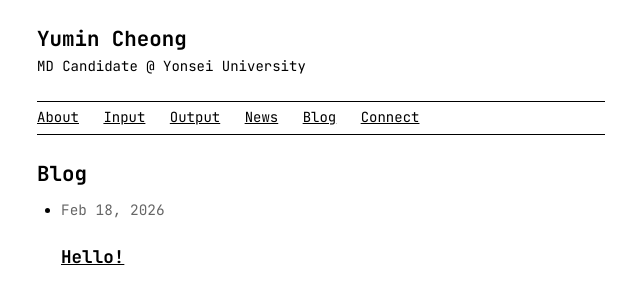
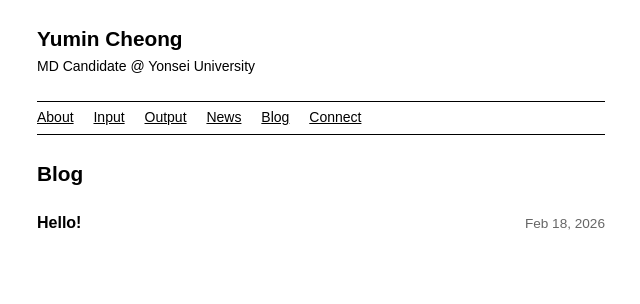
Before and after one commit to yumin-c/yumin-c.github.io, a Jekyll site: the page built from blog/index.html, in a window 1280 px wide. Shown: the top 304 px of the page, without its empty margins (319-959 px from the left). Built offline with Jekyll 4.4.1, drawn with Linux system fonts in a browser that asks for light colours; some web fonts are replaced.

Commit message:
minor changes

```diff
--- a/_layouts/default.html
+++ b/_layouts/default.html
@@ -1,31 +1,36 @@
 <!doctype html>
 <html lang="en">
+
 <head>
   <meta charset="utf-8">
   <title>{{ page.title }} - {{ site.title }}</title>
   <meta name="description" content="{{ site.description }}">
   <meta name="viewport" content="width=device-width, initial-scale=1">
   <link href="https://fonts.googleapis.com/css2?family=JetBrains+Mono:wght@400;700&display=swap" rel="stylesheet">
-  <link rel="stylesheet" href="{{ "/assets/css/main.css" | relative_url }}">
+  <link href="https://fonts.googleapis.com/css2?family=Libertinus+Sans:ital,wght@0,400;0,700;1,400&display=swap"
+    rel="stylesheet">
+  <link rel="stylesheet" href="{{ '/assets/css/main.css' | relative_url }}">
   {% feed_meta %}
 </head>
+
 <body>
   <div class="title">{{ site.title }}</div>
   <div class="byline">{{ site.description }}</div>
   <div class="pages">
-    <a href="{{ "/" | relative_url }}">About</a>
-    <a href="{{ "/education.html" | relative_url }}">Input</a>
-    <a href="{{ "/publications.html" | relative_url }}">Output</a>
-    <a href="{{ "/news.html" | relative_url }}">News</a>
-    <a href="{{ "/blog/" | relative_url }}">Blog</a>
-    <a href="{{ "/contact.html" | relative_url }}">Connect</a>
+    <a href="{{ '/' | relative_url }}">About</a>
+    <a href="{{ '/education.html' | relative_url }}">Input</a>
+    <a href="{{ '/publications.html' | relative_url }}">Output</a>
+    <a href="{{ '/news.html' | relative_url }}">News</a>
+    <a href="{{ '/blog/' | relative_url }}">Blog</a>
+    <a href="{{ '/contact.html' | relative_url }}">Connect</a>
   </div>
 
   <div class="content">
     <article>
-        <h1>{{ page.title }}</h1>
-        {{ content }}
+      <h1>{{ page.title }}</h1>
+      {{ content }}
     </article>
   </div>
 </body>
+
 </html>
--- a/assets/css/main.css
+++ b/assets/css/main.css
@@ -6,10 +6,11 @@
 }
 
 @import url('https://fonts.googleapis.com/css2?family=JetBrains+Mono:wght@400;700&display=swap');
+@import url('https://fonts.googleapis.com/css2?family=Libertinus+Sans:ital,wght@0,400;0,700;1,400&display=swap');
 
 /* Base */
 body {
-  font-family: 'JetBrains Mono', monospace;
+  font-family: 'Libertinus Sans', sans-serif;
   line-height: 1.4;
   max-width: 600px;
   margin: 1.5rem auto;
@@ -31,18 +32,34 @@ a:hover {
 }
 
 /* Typography */
-h1, h2, h3, h4 {
-  font-family: 'JetBrains Mono', monospace;
+h1,
+h2,
+h3,
+h4 {
+  font-family: 'Libertinus Sans', sans-serif;
   font-weight: bold;
   margin: 1.5rem 0 0.75rem;
 }
 
-h1 { font-size: 1.3rem; }
-h2 { font-size: 1.1rem; }
-h3 { font-size: 1rem; }
-h4 { font-size: 1rem; }
+h1 {
+  font-size: 1.3rem;
+}
 
-p, ul, ol {
+h2 {
+  font-size: 1.1rem;
+}
+
+h3 {
+  font-size: 1rem;
+}
+
+h4 {
+  font-size: 1rem;
+}
+
+p,
+ul,
+ol {
   margin-bottom: 0.75rem;
 }
 
@@ -106,7 +123,8 @@ pre code {
 }
 
 /* Lists */
-ul, ol {
+ul,
+ol {
   padding-left: 1.5rem;
 }
 
@@ -128,7 +146,8 @@ table {
   margin: 0.75rem 0;
 }
 
-th, td {
+th,
+td {
   border: 1px solid #000;
   padding: 0.4rem 0.75rem;
   text-align: left;
@@ -160,9 +179,17 @@ dd {
 }
 
 /* Text Formatting */
-strong { font-weight: bold; }
-em { font-style: italic; }
-del { text-decoration: line-through; }
+strong {
+  font-weight: bold;
+}
+
+em {
+  font-style: italic;
+}
+
+del {
+  text-decoration: line-through;
+}
 
 /* Footer */
 footer {
@@ -173,12 +200,14 @@ footer {
 }
 
 /* Tags and Categories */
-.post-tags, .post-categories {
+.post-tags,
+.post-categories {
   display: inline-block;
   margin-top: 0.5rem;
 }
 
-.post-tags .tag, .post-categories .category {
+.post-tags .tag,
+.post-categories .category {
   display: inline-block;
   padding: 0.2rem 0.5rem;
   margin-right: 0.5rem;
@@ -188,13 +217,15 @@ footer {
   text-decoration: none;
 }
 
-.post-tags .tag:hover, .post-categories .category:hover {
+.post-tags .tag:hover,
+.post-categories .category:hover {
   background: #000;
   color: #fff;
   border-color: #000;
 }
 
-.tags-label, .categories-label {
+.tags-label,
+.categories-label {
   font-weight: bold;
   margin-right: 0.5rem;
 }
@@ -219,7 +250,8 @@ footer {
   margin-bottom: 2rem;
 }
 
-.tag-count, .category-count {
+.tag-count,
+.category-count {
   font-size: 0.9rem;
   color: #666;
   margin-top: 0.5rem;
@@ -251,14 +283,16 @@ footer {
   border-top: 1px solid #ddd;
 }
 
-.pagination-prev, .pagination-next {
+.pagination-prev,
+.pagination-next {
   padding: 0.5rem 1rem;
   background: #f5f5f5;
   border: 1px solid #ddd;
   text-decoration: none;
 }
 
-.pagination-prev:hover, .pagination-next:hover {
+.pagination-prev:hover,
+.pagination-next:hover {
   background: #000;
   color: #fff;
   border-color: #000;
@@ -283,3 +317,43 @@ footer {
     padding: 1rem;
   }
 }
+/* Blog Post List Layout */
+.post-list {
+  list-style: none;
+  padding-left: 0;
+  margin-top: 1.5rem;
+}
+
+.post-list li {
+  display: flex;
+  justify-content: space-between;
+  align-items: baseline;
+  margin-bottom: 0.75rem;
+  padding-bottom: 0.25rem;
+  border-bottom: 1px dashed #eee;
+}
+
+.post-list li:last-child {
+  border-bottom: none;
+}
+
+.post-list .post-link {
+  font-weight: bold;
+  font-size: 1rem;
+  text-decoration: none;
+  color: #000;
+}
+
+.post-list .post-link:hover {
+  text-decoration: underline;
+  background: transparent;
+  color: #000;
+}
+
+.post-list .post-meta {
+  margin-top: 0;
+  margin-left: 1rem;
+  font-size: 0.85rem;
+  color: #666;
+  white-space: nowrap;
+}
--- a/blog/index.html
+++ b/blog/index.html
@@ -3,14 +3,11 @@ layout: default
 title: Blog
 ---
 
-<ul>
-
+<ul class="post-list">
     {% for post in site.posts %}
     <li>
+        <a class="post-link" href="{{ post.url | relative_url }}">{{ post.title | escape }}</a>
         <span class="post-meta">{{ post.date | date: "%b %-d, %Y" }}</span>
-        <h2>
-            <a class="post-link" href="{{ post.url | relative_url }}">{{ post.title | escape }}</a>
-        </h2>
     </li>
     {% endfor %}
 </ul>
```
Also changed, not shown: index.md (+0 -1 lines).
